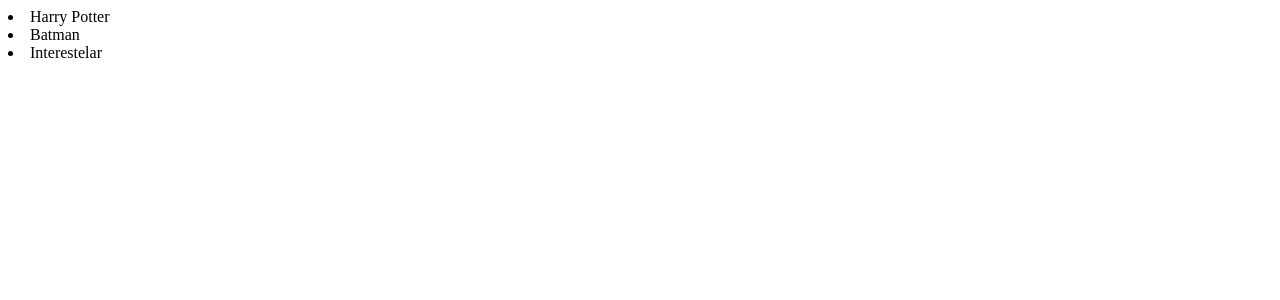
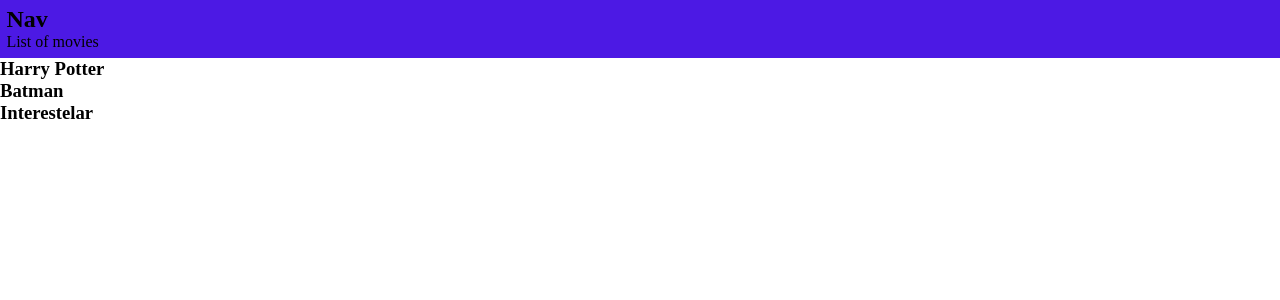
Before and after one commit to borgesjuniior/context-api, a React (Create React App) app: page / in a window 1280 px wide. Shown: the top 300 px of the page. Built offline with nearby package versions, Linux system fonts and the light colour scheme.

Commit message:
Estilo global, nav

```diff
--- a/package.json
+++ b/package.json
@@ -13,6 +13,7 @@
     "react": "^17.0.1",
     "react-dom": "^17.0.1",
     "react-scripts": "4.0.2",
+    "styled-components": "^5.2.1",
     "typescript": "^4.1.2",
     "web-vitals": "^1.0.1"
   },
@@ -39,5 +40,8 @@
       "last 1 firefox version",
       "last 1 safari version"
     ]
+  },
+  "devDependencies": {
+    "@types/styled-components": "^5.1.7"
   }
 }
--- a/src/App.tsx
+++ b/src/App.tsx
@@ -1,11 +1,15 @@
 import React from 'react';
-import MovieList from './Movie';
+import MovieList from './Components/Movies/MovieList';
+import Nav from './Components/Nav/Nav';
+import GlobalStyles from './styles/global'
 
 function App() {
   return (
-    <div className="App">
+    <>
+      <GlobalStyles />
+      <Nav />
       <MovieList />
-    </div>
+    </>
   );
 }
 
--- /dev/null
+++ b/src/Components/Movies/Movie.tsx
@@ -0,0 +1,16 @@
+import React from 'react';
+
+interface MovieProps {
+  name: string;
+}
+
+const Movie: React.FC<MovieProps> = (props) => {
+
+  return (
+    <div>
+      <h3>{props.name}</h3>
+    </div>
+  )
+}
+
+export default Movie;
--- a/src/Movie.tsx
+++ b/src/Components/Movies/MovieList.tsx
@@ -1,4 +1,5 @@
 import React, { useState } from 'react';
+import Movie from './Movie';
 
 const MovieList: React.FC = () => {
   const [ movies, setMovies ] = useState([
@@ -19,10 +20,12 @@
     }
   ])
 
+  console.log(setMovies);
+
   return (
     <>
       {movies.map(movie => (
-        <li>{movie.name}</li>
+        <Movie name={movie.name} />
       ))}
     </>
   )
--- /dev/null
+++ b/src/Components/Nav/Nav.tsx
@@ -0,0 +1,14 @@
+import React from 'react';
+import Container from './styles';
+
+const Movie: React.FC = () => {
+
+  return (
+    <Container>
+      <h2>Nav</h2>
+      <p>List of movies</p>
+    </Container>
+  )
+}
+
+export default Movie;
--- /dev/null
+++ b/src/Components/Nav/styles.tsx
@@ -0,0 +1,9 @@
+import styled from 'styled-components';
+
+const Container = styled.div`
+  padding: 0.5%;
+  width: 100%;
+  background: #4c19e4;
+`
+
+export default Container;
--- /dev/null
+++ b/src/styles/global.ts
@@ -0,0 +1,13 @@
+import { createGlobalStyle } from 'styled-components';
+
+export default createGlobalStyle`
+  * {
+    margin: 0;
+    padding: 0;
+    box-sizing: border-box;
+    outline: 0;
+  }
+  body {
+    -webkit-font-smoothing: antialiased;
+  }
+`;
```
Also changed, not shown: 1 other file (tests, documents, lock files or other folders).
